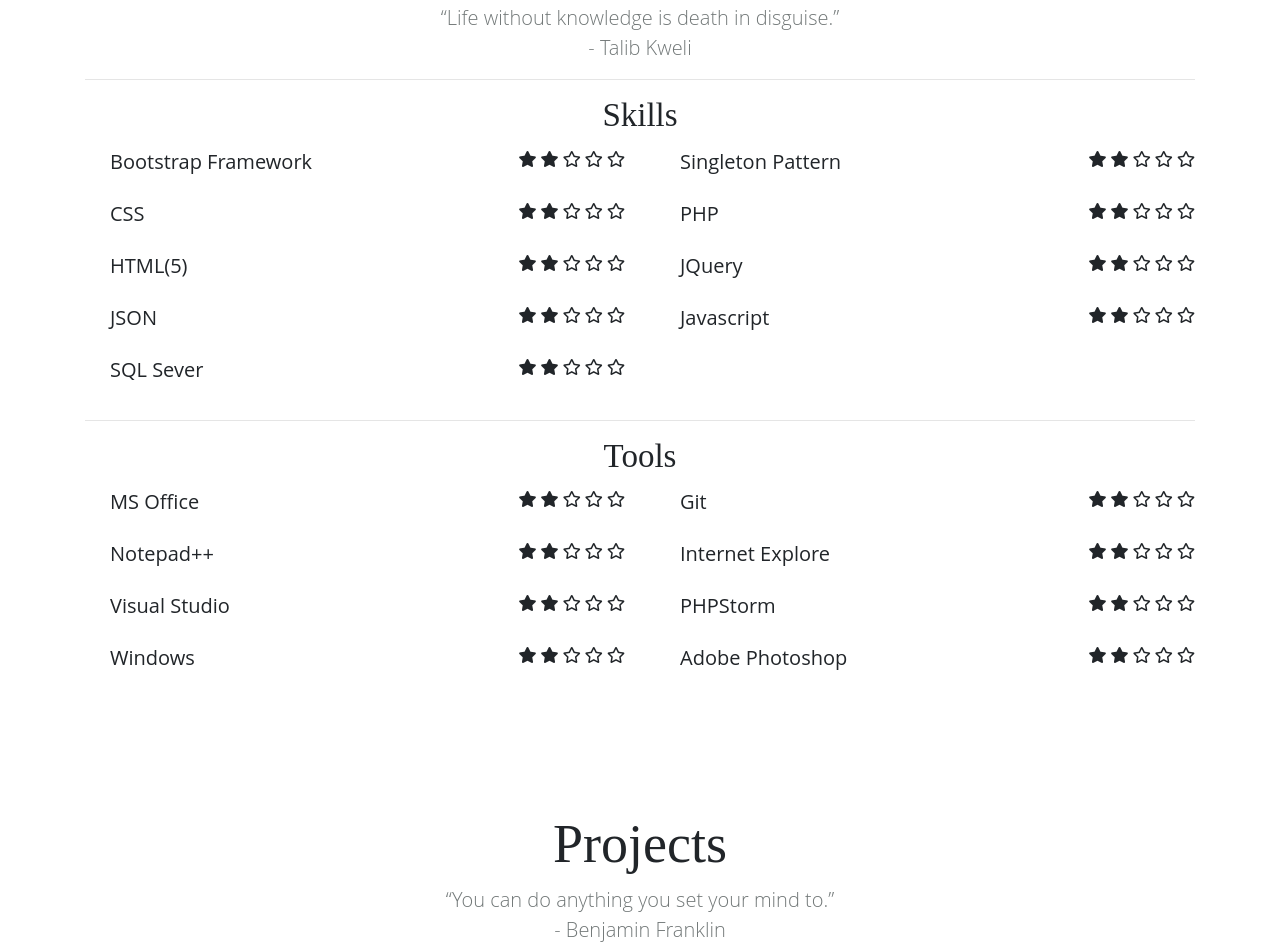
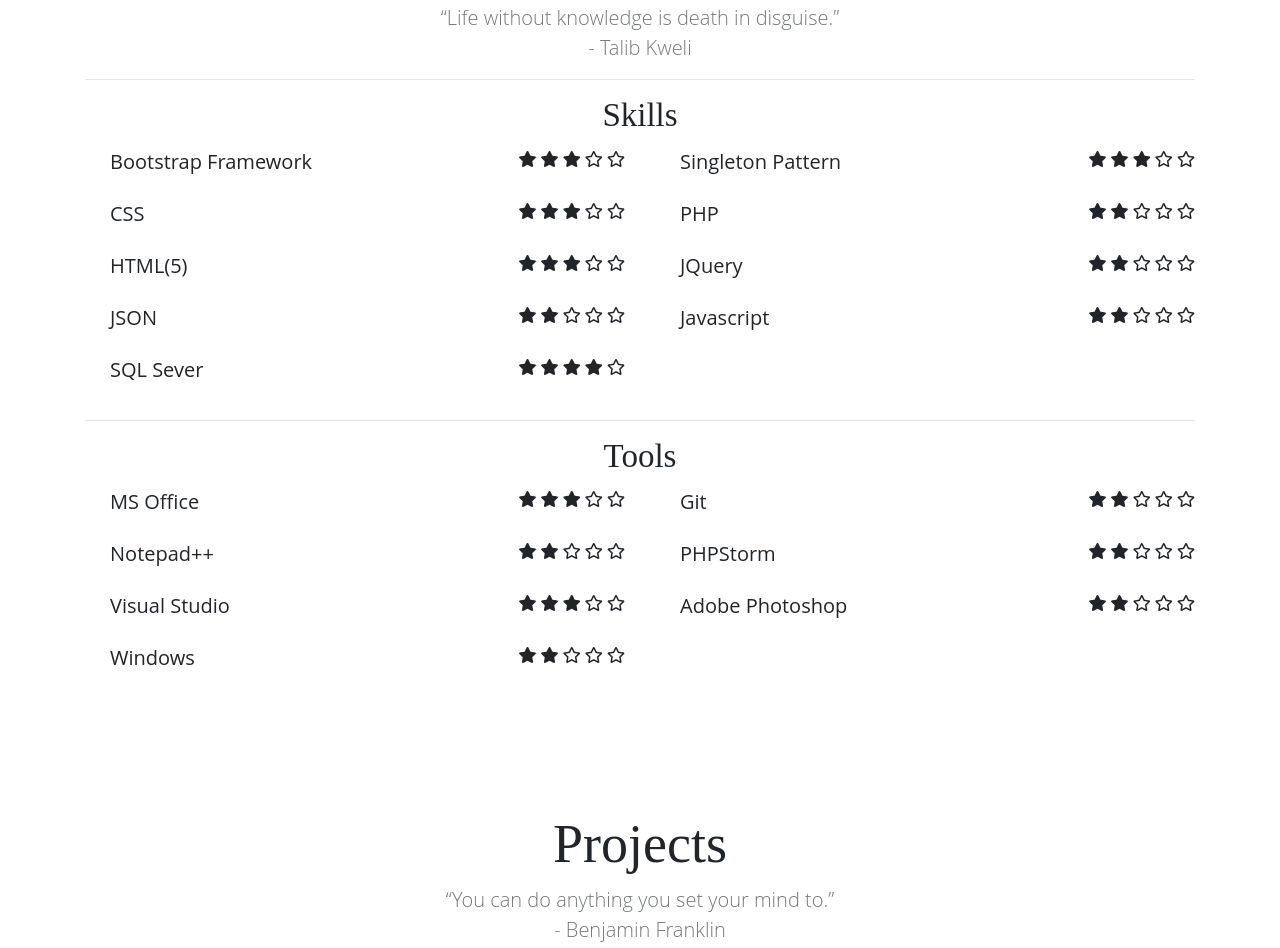
Before and after one commit to vuanh2701/vuanh2701.github.io, a plain HTML site: page index.html in a window 1280 px wide. Shown: the part 2790-3738 px from the top of the page. Drawn offline with nearby package versions, Linux system fonts and the light colour scheme.

Commit message:
Update index.html

```diff
--- a/index.html
+++ b/index.html
@@ -200,7 +200,7 @@
                                 <span class="fas fa-star"></span>
 
 
-                                <span class="far fa-star"></span>
+                                <span class="fas fa-star"></span>
 
 
                                 <span class="far fa-star"></span>
@@ -227,7 +227,7 @@
                                 <span class="fas fa-star"></span>
 
 
-                                <span class="far fa-star"></span>
+                                <span class="fas fa-star"></span>
 
 
                                 <span class="far fa-star"></span>
@@ -254,7 +254,7 @@
                                 <span class="fas fa-star"></span>
 
 
-                                <span class="far fa-star"></span>
+                                <span class="fas fa-star"></span>
 
 
                                 <span class="far fa-star"></span>
@@ -307,10 +307,10 @@
                                 <span class="fas fa-star"></span>
 
 
-                                <span class="far fa-star"></span>
+                                <span class="fas fa-star"></span>
 
 
-                                <span class="far fa-star"></span>
+                                <span class="fas fa-star"></span>
 
 
                                 <span  class="far fa-star"></span>
@@ -341,7 +341,7 @@
                                 <span class="fas fa-star"></span>
 
 
-                                <span class="far fa-star"></span>
+                                <span class="fas fa-star"></span>
 
 
                                 <span class="far fa-star"></span>
@@ -462,7 +462,7 @@
                                 <span class="fas fa-star"></span>
 
 
-                                <span class="far fa-star"></span>
+                                <span class="fas fa-star"></span>
 
 
                                 <span class="far fa-star"></span>
@@ -512,7 +512,7 @@
                                 <span class="fas fa-star"></span>
 
 
-                                <span class="far fa-star"></span>
+                                <span class="fas fa-star"></span>
 
 
                                 <span class="far fa-star"></span>
@@ -579,37 +579,6 @@
 
                             </span>
                         </li>
-
-
-
-                        <li>
-                            <span class="ability-title">
-                                <p>Internet Explore</p>
-                            </span>
-                            <span class="ability-score">
-
-
-                                 <span class="fas fa-star"></span>
-
-
-                                <span class="fas fa-star"></span>
-
-
-                                <span class="far fa-star"></span>
-
-
-                                <span class="far fa-star"></span>
-
-
-                                <span  class="far fa-star"></span>
-
-
-                            </span>
-                        </li>
-
-
-
-
 
 
                         <li>
```
